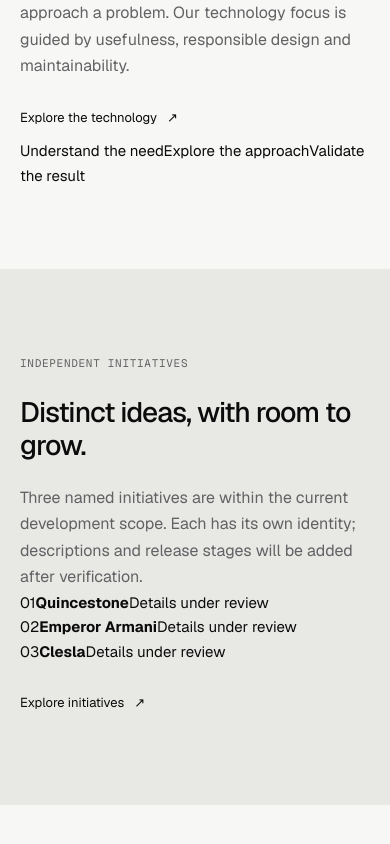
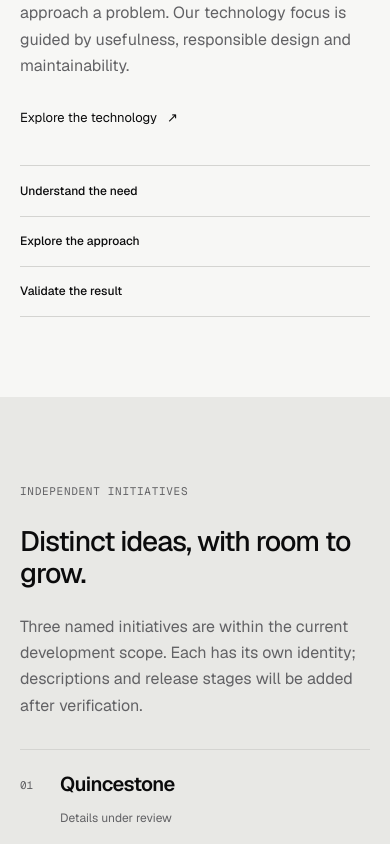
Before and after one commit to ejepsystems/ejepsystems, a Next.js app in the folder apps/web/: page / in a window 390 px wide. Shown: the part 1680-2524 px from the top of the page. Built offline with nearby package versions, Linux system fonts and the light colour scheme.

Commit message:
feat(corporate): add responsive process and initiative presentation patterns

```diff
--- a/apps/web/app/globals.css
+++ b/apps/web/app/globals.css
@@ -269,3 +269,29 @@ body { font-size: var(--pct-type-body); line-height: var(--pct-leading-body); }
  .menu-label { font-size: 13px; }
  .menu-glyph { font-size: 20px; }
 }
+
+
+/* CORPORATE POSITIONING & EXPERIENCE 03 — preserves Design Family 02 */
+.process-strip { display:grid; grid-template-columns:repeat(3,minmax(0,1fr)); margin-top:36px; border-top:1px solid var(--line); border-bottom:1px solid var(--line); }
+.process-strip span { display:flex; align-items:center; min-height:74px; padding:14px 18px; font-size:13px; font-weight:500; line-height:1.45; }
+.process-strip span+span { border-left:1px solid var(--line); }
+.initiative-preview { margin:30px 0 22px; border-top:1px solid var(--line); }
+.initiative-preview-row { display:grid; grid-template-columns:36px minmax(0,1fr) auto; align-items:center; gap:16px; min-height:86px; padding:18px 0; border-bottom:1px solid var(--line); }
+.initiative-preview-row > span:first-child { font:11px var(--font-mono),monospace; color:var(--text-muted); }
+.initiative-preview-row strong,.initiative-preview-row h2 { margin:0; font-size:clamp(19px,2vw,26px); font-weight:550; letter-spacing:-.03em; }
+.initiative-preview-row > span:last-child { font-size:12px; color:var(--text-muted); text-align:right; }
+.initiative-page-list .initiative-preview-row { min-height:108px; }
+.solution-row .solution-example { font-size:13px; line-height:1.55; margin-top:12px; }
+.home-hero-aside { pointer-events:none; }
+@media(max-width:900px) {
+ .process-strip { margin-top:26px; }
+ .process-strip span { padding:12px; font-size:12px; }
+}
+@media(max-width:560px) {
+ .process-strip { grid-template-columns:1fr; }
+ .process-strip span { min-height:50px; padding:12px 0; }
+ .process-strip span+span { border-left:0; border-top:1px solid var(--line); }
+ .initiative-preview-row { grid-template-columns:28px minmax(0,1fr); gap:8px 12px; min-height:86px; }
+ .initiative-preview-row > span:last-child { grid-column:2; text-align:left; }
+ .initiative-preview-row strong,.initiative-preview-row h2 { font-size:20px; }
+}
```
